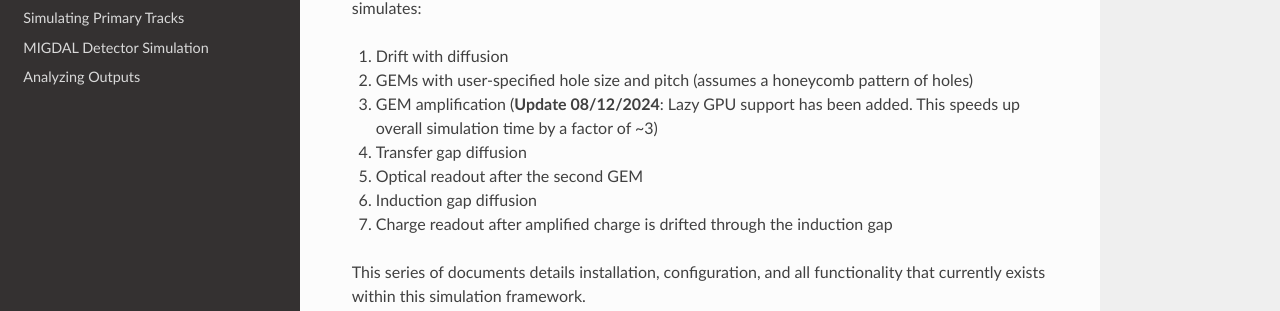
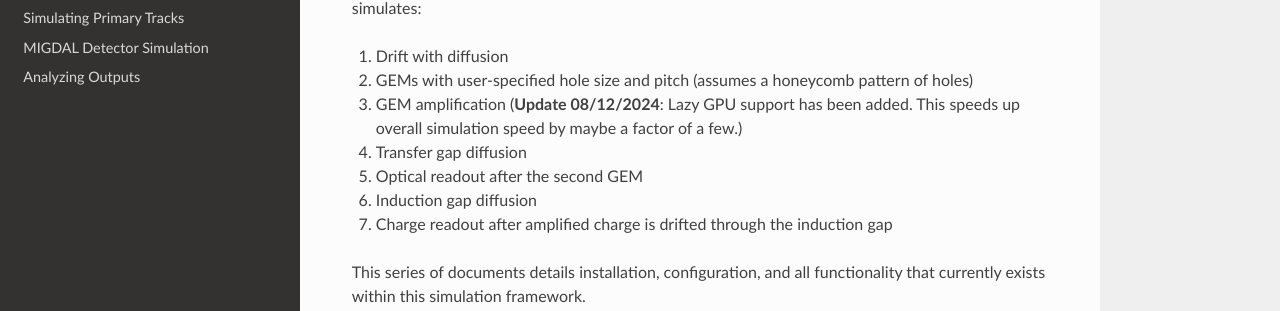
Before and after one commit to jschuel/MIGDAL_simulator, a Sphinx documentation site: the page built from docs/source/index.rst, in a window 1280 px wide and 900 px high, scrolled down 710 px. Shown: the part 163-474 px from the top of the window. Built offline with Sphinx 7.4.7 and the Read the Docs theme 2.0.0, drawn with Linux system fonts in a browser that asks for light colours.

Commit message:
Updated docs

```diff
--- a/docs/source/index.rst
+++ b/docs/source/index.rst
@@ -17,7 +17,7 @@ MIGDAL_simulator is an end-to-end simulation framework for the MIGDAL experiment
 
 1. Drift with diffusion
 2. GEMs with user-specified hole size and pitch (assumes a honeycomb pattern of holes)
-3. GEM amplification (**Update 08/12/2024**: Lazy GPU support has been added. This speeds up overall simulation time by a factor of ~3)
+3. GEM amplification (**Update 08/12/2024**: Lazy GPU support has been added. This speeds up overall simulation speed by maybe a factor of a few.)
 4. Transfer gap diffusion
 5. Optical readout after the second GEM
 6. Induction gap diffusion
```
